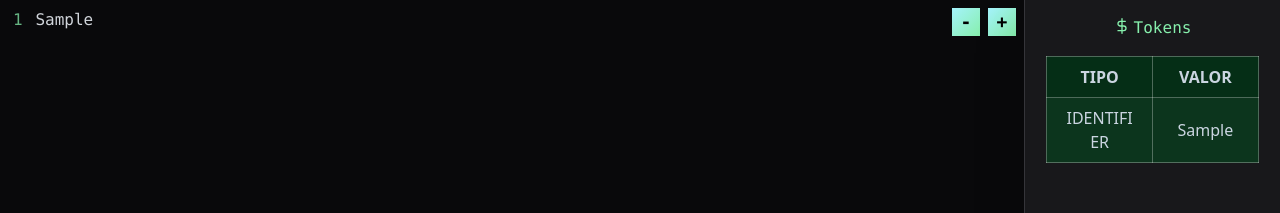
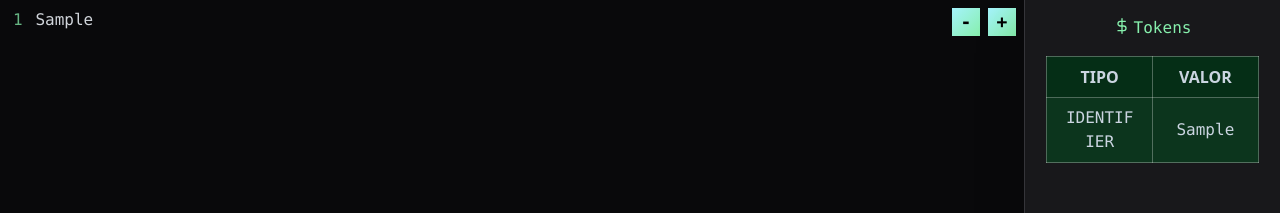
Before and after one commit to gustavo-maurina/compiler, a React (Vite) app: page / in a window 1280 px wide. Both pictures are taken after typing "Sample" into the empty fields and a click on the button "Increase font size". Shown: the top 213 px of the page. Built offline with nearby package versions, Linux system fonts and the light colour scheme.

Commit message:
trocar fonte tokens

```diff
--- a/src/components/Tokens.tsx
+++ b/src/components/Tokens.tsx
@@ -32,10 +32,10 @@ export const Tokens = ({ tokens }: TokensProps) => {
                   idx % 2 === 0 ? "bg-green-925" : "bg-green-950"
                 }`}
               >
-                <td className="py-2 px-4 text-center border-1 border-zinc-100 border-opacity-30 w-1/2 break-words">
+                <td className="py-2 px-4 text-center border-1 border-zinc-100 border-opacity-30 w-1/2 break-words font-mono">
                   {token.type}
                 </td>
-                <td className="py-2 px-4 text-center border-1 border-zinc-100 border-opacity-30 w-1/2 break-words">
+                <td className="py-2 px-4 text-center border-1 border-zinc-100 border-opacity-30 w-1/2 break-words font-mono">
                   {token.value}
                 </td>
               </tr>
```
